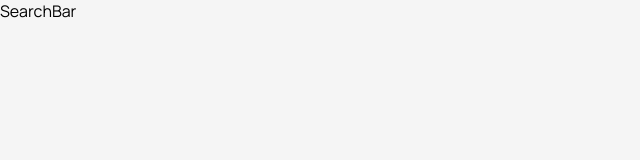
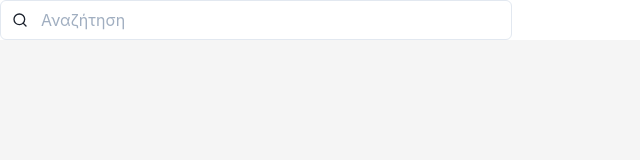
Before and after one commit to ktrip96/NTUA_thesis, a Next.js app in the folder theseus/: page /components/SearchBar in a window 1280 px wide. Shown: the top 160 px of the page, without its empty margins (0-640 px from the left). Built offline with nearby package versions, Linux system fonts and the light colour scheme.

Commit message:
Search Bar Added + Chakra UI

```diff
--- a/theseus/pages/_app.js
+++ b/theseus/pages/_app.js
@@ -1,7 +1,12 @@
 import '../styles/globals.css'
+import { ChakraProvider } from '@chakra-ui/react'
 
 function MyApp({ Component, pageProps }) {
-  return <Component {...pageProps} />
+  return (
+    <ChakraProvider>
+      <Component {...pageProps} />
+    </ChakraProvider>
+  )
 }
 
 export default MyApp
--- a/theseus/pages/components/Logo.module.css
+++ b/theseus/pages/components/Logo.module.css
@@ -8,7 +8,6 @@
   border-radius: 10px;
   -webkit-box-shadow: 0px 5px 8px -3px rgba(0, 0, 0, 0.6);
   box-shadow: 0px 5px 8px -3px rgba(0, 0, 0, 0.6);
-  margin-top: 0.2rem;
   transition: all 0.2s ease-in-out;
 }
 
@@ -25,6 +24,7 @@
 .logo_txt {
   font-size: 1.5rem;
   font-weight: 500;
+  padding-top: 0.7rem;
 }
 
 .logo_ctn {
--- a/theseus/pages/components/SearchBar.js
+++ b/theseus/pages/components/SearchBar.js
@@ -1,5 +1,18 @@
+import { FiSearch } from 'react-icons/fi'
+import { Input, InputGroup, InputLeftElement } from '@chakra-ui/react'
+import styles from './SearchBar.module.css'
+
 function SearchBar() {
-  return <div>SearchBar</div>
+  return (
+    <div className={styles.search_ctn}>
+      <InputGroup>
+        <InputLeftElement pointerEvents='none'>
+          <FiSearch />
+        </InputLeftElement>
+        <Input type='tel' placeholder='Αναζήτηση' size='md' />
+      </InputGroup>
+    </div>
+  )
 }
 
 export default SearchBar
--- /dev/null
+++ b/theseus/pages/components/SearchBar.module.css
@@ -0,0 +1,9 @@
+.search_ctn {
+  width: 40%;
+}
+
+@media (max-width: 425px) {
+  .search_ctn {
+    width: 90%;
+  }
+}
--- /dev/null
+++ b/theseus/pages/student/index.module.css
@@ -0,0 +1,3 @@
+.main_ctn {
+  background-color: #f5f5f5;
+}
```
Also changed, not shown: theseus/package.json (+6 -1 lines), theseus/pages/student/index.js (+6 -5 lines), 1 other file (tests, documents, lock files or other folders).
